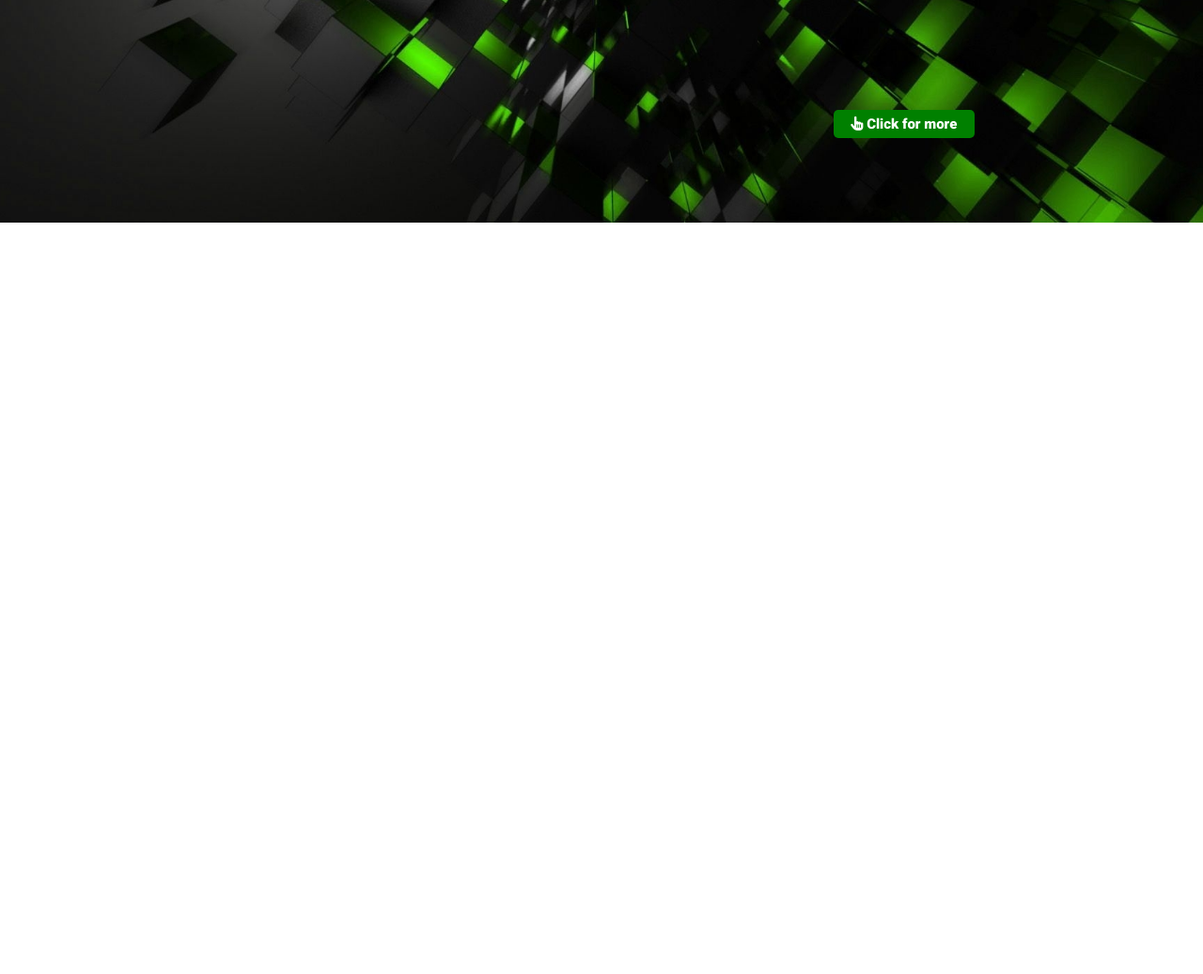
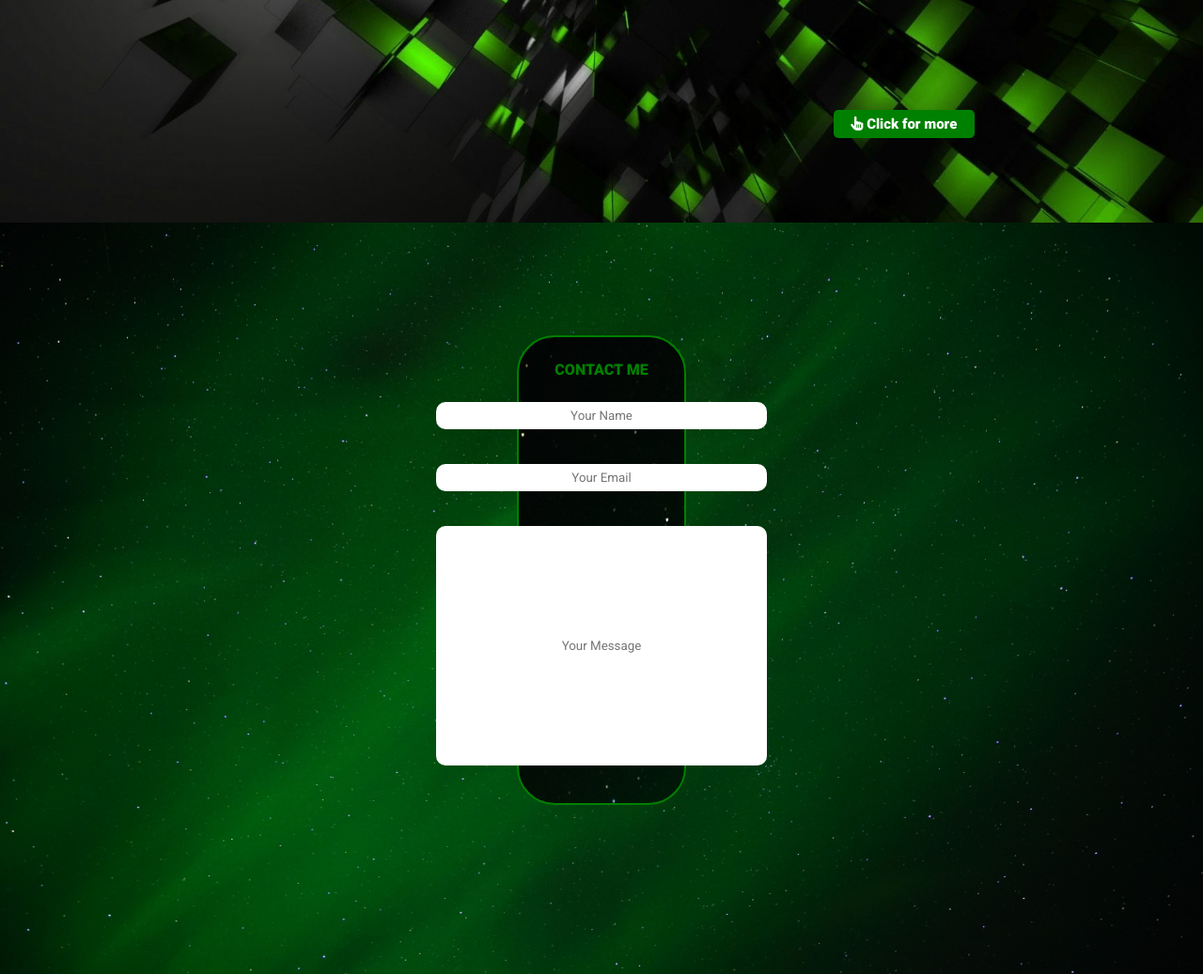
Before and after one commit to sabit-pc/portfolio-sabit-pc, a plain HTML site: page index.html in a window 1280 px wide. Shown: the part 563-1600 px from the top of the page at 94% size. Before the commit the page ends 800 px from the top, so only its background shows below. Drawn offline with nearby package versions, Linux system fonts and the light colour scheme.

Commit message:
contact me section added

```diff
--- a/index.html
+++ b/index.html
@@ -42,6 +42,7 @@
         </nav>
     </header>
 
+    <section>
     <div class="container2">
         <div class="text-content">
             <h2>Hi,</h2>
@@ -53,5 +54,19 @@
             <button type="button"><i class="fa-solid fa-hand-pointer"></i>  Click for more</button>
         </div>
     </div>
+    </section>
+    <section class="hello">
+        <div class="location">
+            <h4>CONTACT ME</h4>
+            <div class="details">
+                <input type="text" class="write" placeholder="Your Name">
+                <input type="email" class="write" placeholder="Your Email">
+            <div class="sms">
+                <input type="text" placeholder="Your Message">
+            </div>
+            </div>
+        </div>
+
+    </section>
 </body>
 </html>
--- a/style.css
+++ b/style.css
@@ -217,3 +217,58 @@
         padding: 2px 10px;
     }
 }
+
+.location {
+    width: 50% 50%;
+    background-color: rgb(229, 251, 197);
+    border: 2px solid green;
+    margin: 0px 550px;
+    top: 15%;
+    position: relative;
+    height: 500px;
+    border-radius: 40px;
+    padding: 25px;
+    background-image: url(assets/cover2.jpg);
+}
+
+.location h4 {
+    text-align: center;
+    font-family: var(--roboto);
+    font-weight: 800;
+    color: green;
+}
+
+.details {
+    display: flex;
+    flex-direction: column;
+    justify-content: space-between;
+    height: 100px;
+    align-items: center;
+    gap: 12px;
+}
+
+.write {
+    margin-top: 25px;
+    padding: 7px 100px;
+    text-align: center;
+    border-radius: 10px;
+    border: none;
+    font-family: var(--roboto);
+}
+
+.sms input {
+    margin-top: 25px;
+    padding: 120px 100px;
+    text-align: center;
+    border-radius: 10px;
+    border: none;
+    font-family: var(--roboto);
+}
+
+.hello {
+    background-image: url(assets/cover2.jpg);
+    background-size: cover;
+    background-position: center;
+    height: 100vh;
+
+}
```
Also changed, not shown: assets/cover2.jpg (added).
